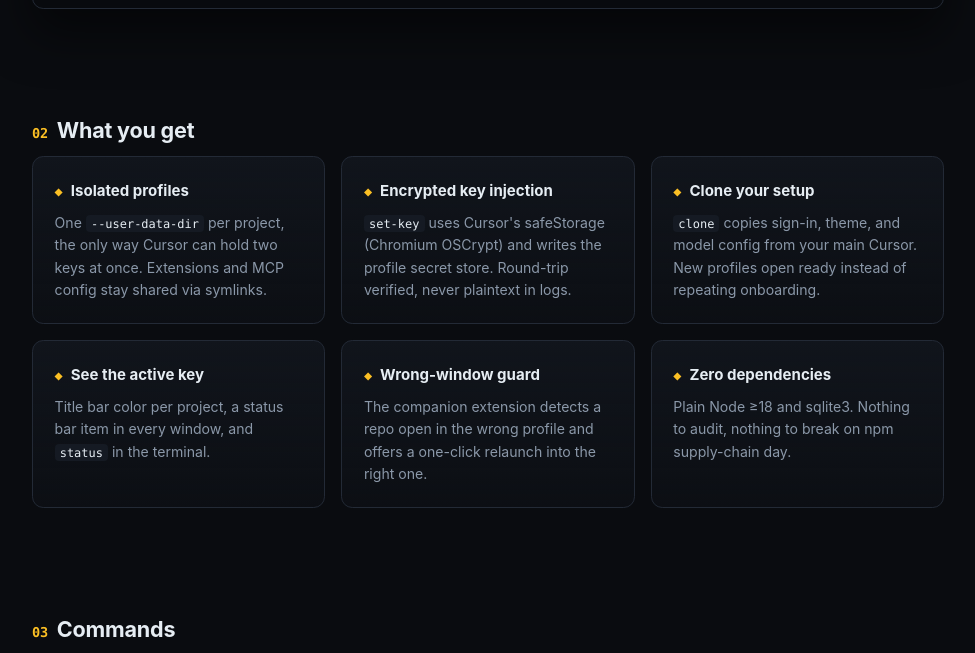
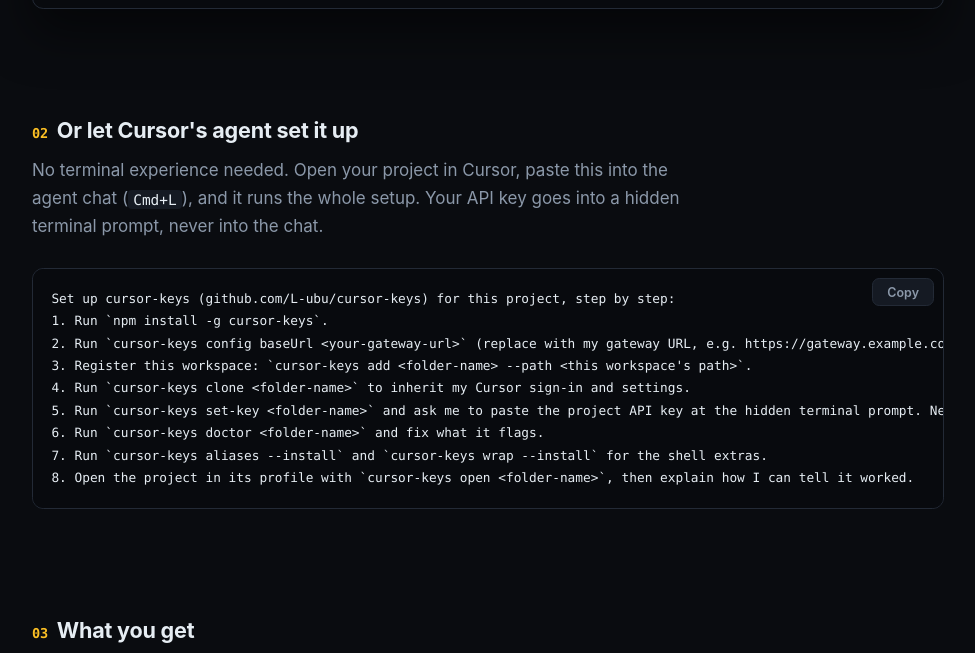
Before and after one commit to L-ubu/cursor-keys, a website: page docs/index.html in a window 1280 px wide. Shown: the part 1297-1950 px from the top of the page, without its empty margins (152-1127 px from the left). Drawn offline with Linux system fonts and the light colour scheme.

Commit message:
docs: add copy-paste Cursor agent setup prompt to README and Pages site

```diff
--- a/docs/index.html
+++ b/docs/index.html
@@ -202,6 +202,37 @@
         background: #1a212c;
       }
       .install button.done {
+        color: var(--accent);
+      }
+
+      .agentprompt {
+        position: relative;
+      }
+      .agentprompt pre {
+        padding-right: 4.5rem;
+      }
+      .agentprompt button {
+        position: absolute;
+        top: 0.6rem;
+        right: 0.6rem;
+        font-family: var(--sans);
+        font-size: 0.78rem;
+        font-weight: 600;
+        padding: 0.35rem 0.9rem;
+        border: 1px solid var(--line);
+        border-radius: 0.45rem;
+        background: var(--panel);
+        color: var(--muted);
+        cursor: pointer;
+        transition:
+          color 0.15s,
+          background 0.15s;
+      }
+      .agentprompt button:hover {
+        color: var(--accent);
+        background: #1a212c;
+      }
+      .agentprompt button.done {
         color: var(--accent);
       }
 
@@ -468,8 +499,9 @@
 
         <p class="hero-links">
           <a href="https://github.com/L-ubu/cursor-keys">GitHub</a>·
-          <a href="#demo">Quick start</a>· <a href="#features">Features</a>·
-          <a href="#commands">Commands</a>· <a href="#config">Config</a>·
+          <a href="#demo">Quick start</a>· <a href="#agent">Agent setup</a>·
+          <a href="#features">Features</a>· <a href="#commands">Commands</a>·
+          <a href="#config">Config</a>·
           <a href="https://l-ubu.github.io/">All tools</a>
         </p>
       </header>
@@ -509,8 +541,31 @@
         </div>
       </section>
 
+      <section id="agent">
+        <h2><span class="n">02</span>Or let Cursor's agent set it up</h2>
+        <p class="lede">
+          No terminal experience needed. Open your project in Cursor, paste
+          this into the agent chat (<code>Cmd+L</code>), and it runs the whole
+          setup. Your API key goes into a hidden terminal prompt, never into
+          the chat.
+        </p>
+
+        <div class="agentprompt">
+          <pre class="codeblock" id="agent-prompt">Set up cursor-keys (github.com/L-ubu/cursor-keys) for this project, step by step:
+1. Run `npm install -g cursor-keys`.
+2. Run `cursor-keys config baseUrl &lt;your-gateway-url&gt;` (replace with my gateway URL, e.g. https://gateway.example.com/v1).
+3. Register this workspace: `cursor-keys add &lt;folder-name&gt; --path &lt;this workspace's path&gt;`.
+4. Run `cursor-keys clone &lt;folder-name&gt;` to inherit my Cursor sign-in and settings.
+5. Run `cursor-keys set-key &lt;folder-name&gt;` and ask me to paste the project API key at the hidden terminal prompt. Never write the key into files, chat, or logs.
+6. Run `cursor-keys doctor &lt;folder-name&gt;` and fix what it flags.
+7. Run `cursor-keys aliases --install` and `cursor-keys wrap --install` for the shell extras.
+8. Open the project in its profile with `cursor-keys open &lt;folder-name&gt;`, then explain how I can tell it worked.</pre>
+          <button id="copy-prompt" type="button">Copy</button>
+        </div>
+      </section>
+
       <section id="features">
-        <h2><span class="n">02</span>What you get</h2>
+        <h2><span class="n">03</span>What you get</h2>
 
         <div class="grid">
           <div class="card">
@@ -563,7 +618,7 @@
       </section>
 
       <section id="commands">
-        <h2><span class="n">03</span>Commands</h2>
+        <h2><span class="n">04</span>Commands</h2>
         <p class="lede">
           One binary, three names: <code>cursor-keys</code>,
           <code>ckeys</code>, and the <code>ck</code> alias from
@@ -641,7 +696,7 @@
       </section>
 
       <section id="config">
-        <h2><span class="n">04</span>Config</h2>
+        <h2><span class="n">05</span>Config</h2>
         <p class="lede">
           Optional. Lives at <code>~/.config/cursor-keys/config.json</code>. Set
           <code>baseUrl</code> to your LiteLLM, Vercel AI Gateway, or other
@@ -667,7 +722,7 @@
       </section>
 
       <section id="why">
-        <h2><span class="n">05</span>Why</h2>
+        <h2><span class="n">06</span>Why</h2>
 
         <div class="reason">
           <h3>Keys are profile-global, work is per-project</h3>
@@ -711,6 +766,18 @@
           this.classList.remove("done");
         }, 1500);
       });
+      document
+        .getElementById("copy-prompt")
+        .addEventListener("click", function () {
+          const text = document.getElementById("agent-prompt").textContent;
+          navigator.clipboard.writeText(text);
+          this.textContent = "Copied!";
+          this.classList.add("done");
+          setTimeout(() => {
+            this.textContent = "Copy";
+            this.classList.remove("done");
+          }, 1500);
+        });
     </script>
   </body>
 </html>
```
Also changed, not shown: README.md.
